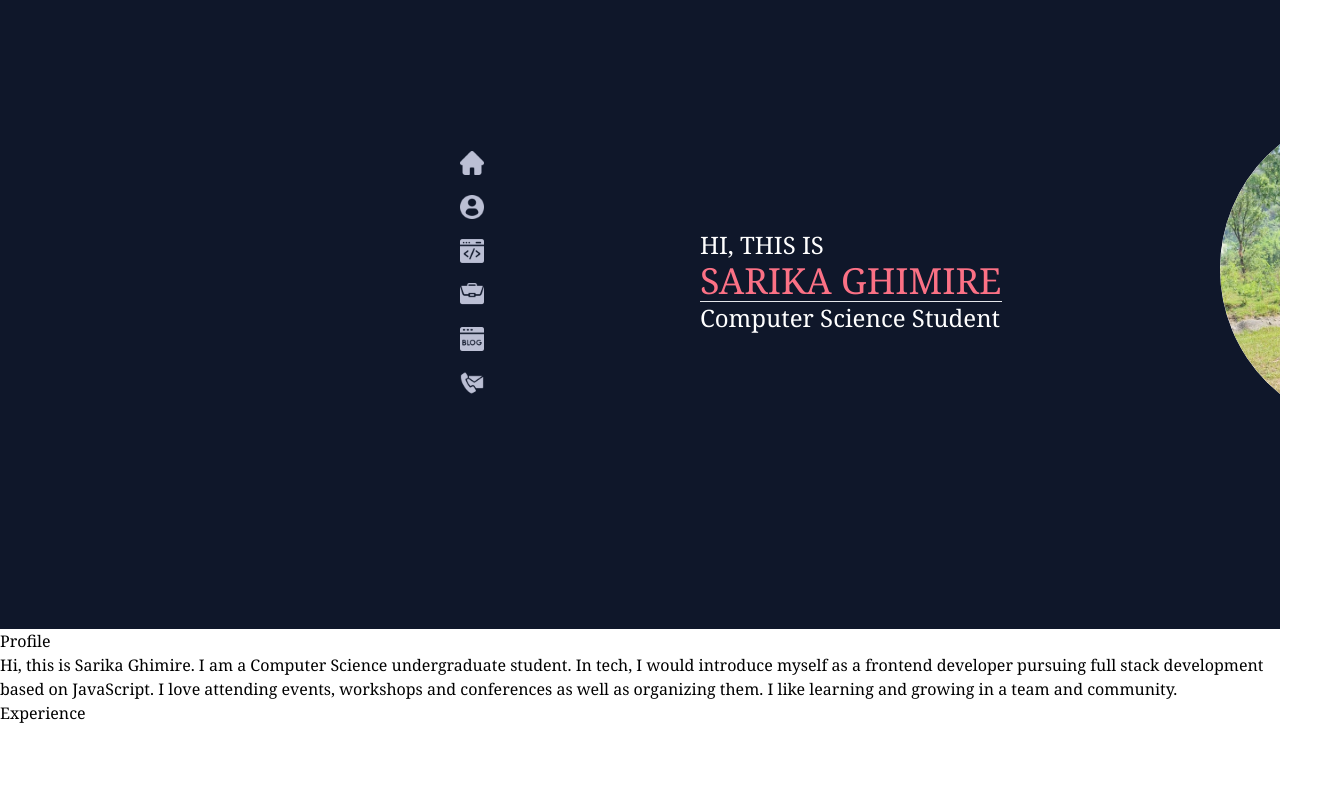
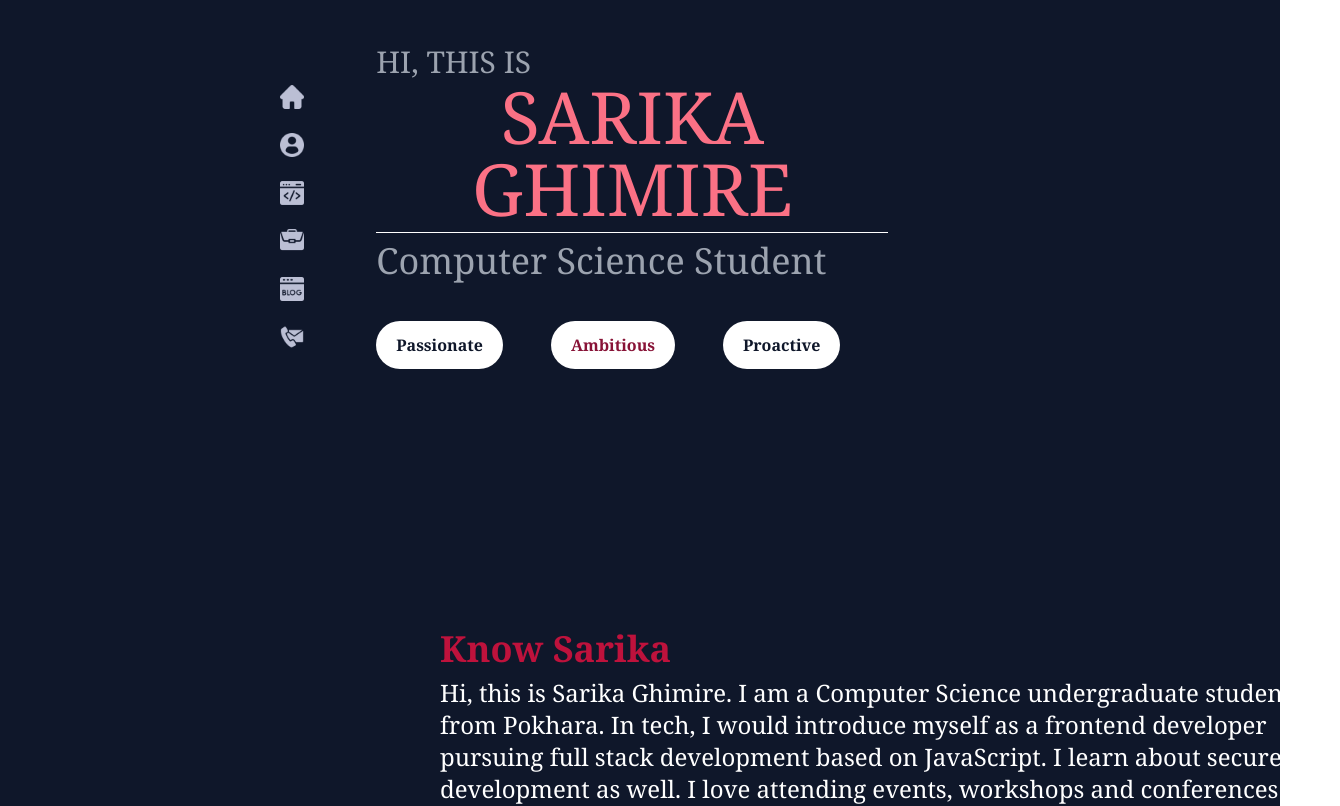
Before and after one commit to Sareeka61/Portfolio, a React (Vite) app: page / in a window 1280 px wide. Shown: the part 280-1086 px from the top of the page, 1340 px wide, since content can reach past the window. Before the commit the page ends 1005 px from the top, so only its background shows below. Built offline with nearby package versions, Linux system fonts and the light colour scheme.

Commit message:
Modified landing page

```diff
--- a/package.json
+++ b/package.json
@@ -14,6 +14,7 @@
     "classnames": "^2.5.1",
     "react": "^18.3.1",
     "react-dom": "^18.3.1",
+    "react-icons": "^5.2.1",
     "react-router-dom": "^6.23.1",
     "react-social-icons": "^6.16.0",
     "react-tsparticles": "^2.12.2",
--- a/src/components/About.tsx
+++ b/src/components/About.tsx
@@ -2,13 +2,17 @@ import React from 'react'
 
 const About:React.FC = () => {
   return (
-    <div>
-        <span>Profile</span>
-        <div>
-            <p>
-                Hi, this is Sarika Ghimire. I am a Computer Science undergraduate student. In tech, I would introduce myself as a frontend developer pursuing full stack development based on JavaScript. I love attending events, workshops and conferences as well as organizing them. I like learning and growing in a team and community.
+    <div className="bg-slate-900 h-[800px]">
+    <div className="lg:ml-[440px] text-white">
+        <span className="text-4xl font-bold text-rose-700">Know Sarika</span>
+        <div className="mt-2">
+            <p className="text-white text-2xl w-[900px]">
+                Hi, this is Sarika Ghimire. I am a Computer Science undergraduate student from Pokhara.
+
+                In tech, I would introduce myself as a frontend developer pursuing full stack development based on JavaScript. I learn about secure web development as well. I love attending events, workshops and conferences as well as organizing them. I like learning and growing in a team and community. I love reading fictional and non-fictional books.
             </p>
         </div>
+    </div>
     </div>
   )
 }
--- a/src/components/LandingPage.tsx
+++ b/src/components/LandingPage.tsx
@@ -1,32 +1,39 @@
-import React from 'react';
-import HomeIcon from '../assets/navigations/home.png';
-import AboutIcon from '../assets/navigations/about.png';
-import ProjectsIcon from '../assets/navigations/projects.png';
-import InvolvementsIcon from '../assets/navigations/involvements.png';
-import BlogsIcon from '../assets/navigations/blog.png';
-import ContactIcon from '../assets/navigations/contact.png';
-import MyPhoto from '../assets/my-photo.jpeg';
+import React from "react";
+import HomeIcon from "../assets/navigations/home.png";
+import AboutIcon from "../assets/navigations/about.png";
+import ProjectsIcon from "../assets/navigations/projects.png";
+import InvolvementsIcon from "../assets/navigations/involvements.png";
+import BlogsIcon from "../assets/navigations/blog.png";
+import ContactIcon from "../assets/navigations/contact.png";
+import MyPhoto from "../assets/my-photo.jpeg";
 
 const icons = [
-  { icon: HomeIcon, text: 'Home' },
-  { icon: AboutIcon, text: 'About' },
-  { icon: ProjectsIcon, text: 'Projects' },
-  { icon: InvolvementsIcon, text: 'Involvements' },
-  { icon: BlogsIcon, text: 'Blogs' },
-  { icon: ContactIcon, text: 'Contact' }
+  { icon: HomeIcon, text: "Home" },
+  { icon: AboutIcon, text: "About" },
+  { icon: ProjectsIcon, text: "Projects" },
+  { icon: InvolvementsIcon, text: "Involvements" },
+  { icon: BlogsIcon, text: "Blogs" },
+  { icon: ContactIcon, text: "Contact" },
 ];
 
 const LandingPage: React.FC = () => {
   return (
-    <div className='relative h-screen overflow-hidden'>
-      <div className='absolute inset-0 bg-slate-900 backdrop-blur-sm'></div>
-
-      <nav className='absolute lg:left-[460px] lg:top-[320px] md:left-[260px] md:top-[220px] sm:left-[160px] sm:top-[120px] z-20'>
-        <ul className='text-white flex flex-col space-y-4'>
+    <div className="relative min-h-screen flex flex-col justify-center items-center bg-slate-900">
+      <div className="absolute inset-0 bg-slate-900 backdrop-blur-sm"></div>
+      <div className="relative z-10 flex flex-col md:flex-row justify-between items-center gap-8 w-full mx-auto">
+        <nav className="md:order-1 lg:ml-[240px]">
+          <ul className="text-white flex flex-col ">
             {icons.map((item, index) => (
-            <li key={index} className='cursor-pointer flex items-center group'>
-              <img src={item.icon} alt={`${item.text} Icon`} className='w-6 h-6 mr-2' />
-              <span className="opacity-0 bg-black text-white px-1 py-0.5 rounded-sm transition-opacity duration-300 group-hover:opacity-100 pointer-events-none">
+              <li
+                key={index}
+                className="cursor-pointer flex flex-col items-center group"
+              >
+                <img
+                  src={item.icon}
+                  alt={`${item.text} Icon`}
+                  className="w-6 h-6"
+                />
+                <span className="opacity-0 bg-black text-white rounded-sm transition-opacity duration-300 group-hover:opacity-100 pointer-events-none">
                   {item.text}
                 </span>
               </li>
@@ -34,22 +41,41 @@ const LandingPage: React.FC = () => {
           </ul>
         </nav>
 
-      <div className='relative z-10 flex flex-col justify-center items-center h-screen'>
-        <div className="absolute lg:left-[700px] lg:top-[400px] md:left-[500px] md:top-[300px] sm:left-[300px] sm:top-[200px] text-2xl text-white">
-          HI, THIS IS <br />
-          <span className='text-4xl text-rose-400'>SARIKA GHIMIRE</span>
-              <br /> <hr />
-          <p text-l>Computer Science Student</p>
+        <div className="text-center md:order-2 lg:mr-[360px] lg:mt-[-45px]">
+          <p className="text-lg sm:text-xl md:text-2xl lg:text-3xl text-gray-400 text-left">
+            HI, THIS IS
+          </p>
+          <span className="block text-5xl sm:text-6xl md:text-6xl lg:text-7xl text-rose-400">
+            SARIKA GHIMIRE
+          </span>
+          <hr className="my-2 border-white" />
+          <span className="block text-xl sm:text-2xl md:text-3xl lg:text-4xl text-gray-400 text-left">
+            Computer Science Student
+          </span>
+
+          <div className="flex justify-between mt-[40px]">
+            <div className="bg-white rounded-full px-5 py-3 mr-12">
+              <span className="text-slate-900 font-bold">Passionate</span>
+            </div>
+            <div className="bg-white rounded-full px-5 py-3 mr-12">
+              <span className="text-rose-900 font-bold">Ambitious</span>
+            </div>
+            <div className="bg-white rounded-full px-5 py-3 mr-12">
+              <span className="text-slate-900 font-bold">Proactive</span>
+            </div>
+          </div>
         </div>
 
-        <div className="absolute lg:left-[1220px] lg:top-[280px] md:left-[1020px] md:top-[180px] sm:left-[820px] sm:top-[80px]">
-          <div className="w-80 h-80 bg-white rounded-full overflow-hidden">
-            <img src={MyPhoto} alt="Sarika's Photo" className="object-cover w-full h-full rounded-full" />
-          </div>
+        <div className="w-40 h-40 sm:w-60 sm:h-60 md:w-80 md:h-80 lg:w-96 lg:h-96 bg-white rounded-full overflow-hidden md:order-3 lg:mr-[200px] lg:mt-[-60px]">
+          <img
+            src={MyPhoto}
+            alt="Sarika's Photo"
+            className="object-cover w-full h-full rounded-full"
+          />
         </div>
       </div>
     </div>
   );
-}
+};
 
 export default LandingPage;
--- a/src/components/Navbar.tsx
+++ b/src/components/Navbar.tsx
@@ -25,7 +25,7 @@ const Navbar: React.FC = () => {
             </a>
           ))}
 
-          <button className="border-2 border-white py-2 px-4 rounded-md">
+          <button className="border-2 border-white py-2 px-4 rounded-md hover:bg-white hover:text-slate-900">
             Resume
           </button>
         </ul>
```
Also changed, not shown: 1 other file (tests, documents, lock files or other folders). Lines whose indentation alone changed are shown as unchanged.
